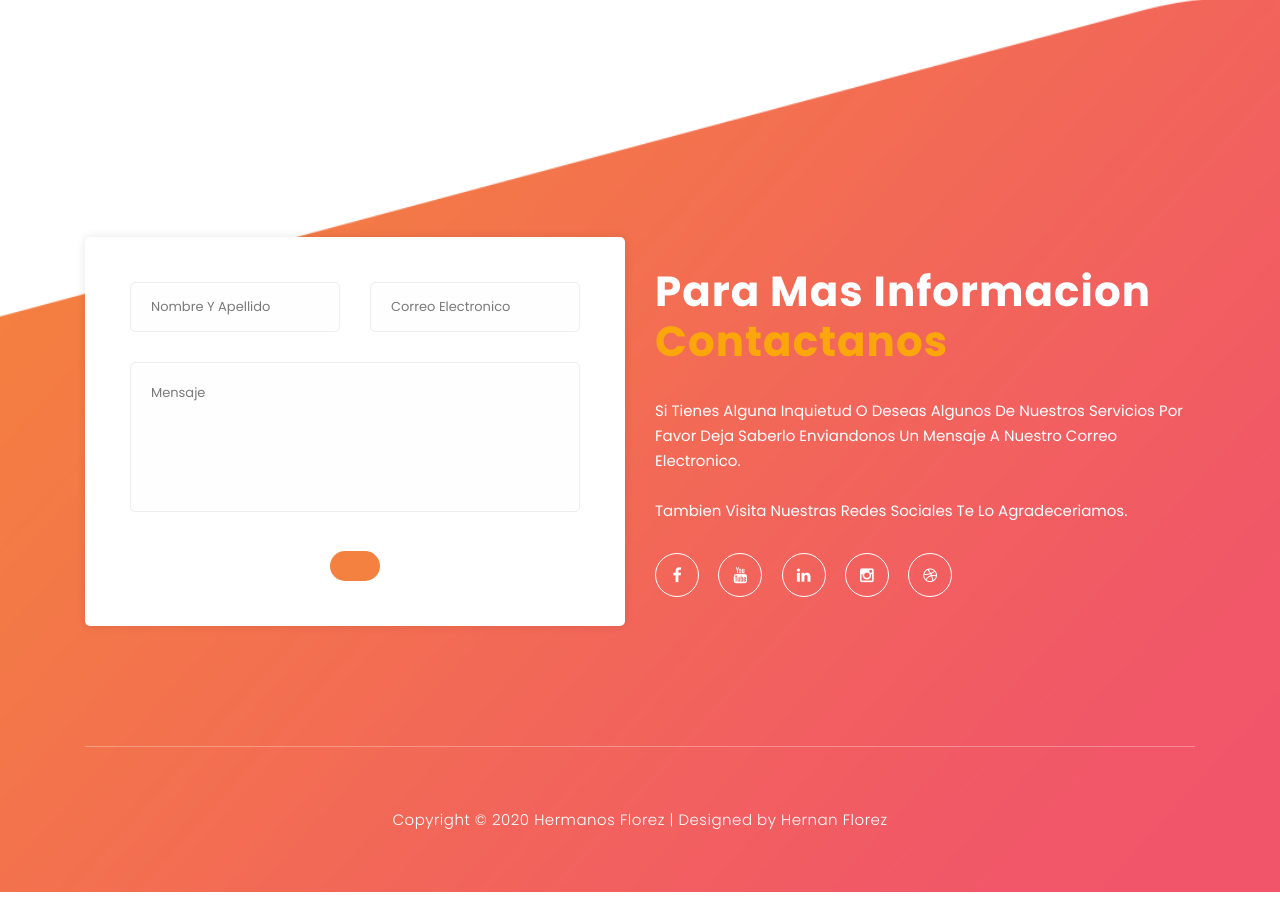
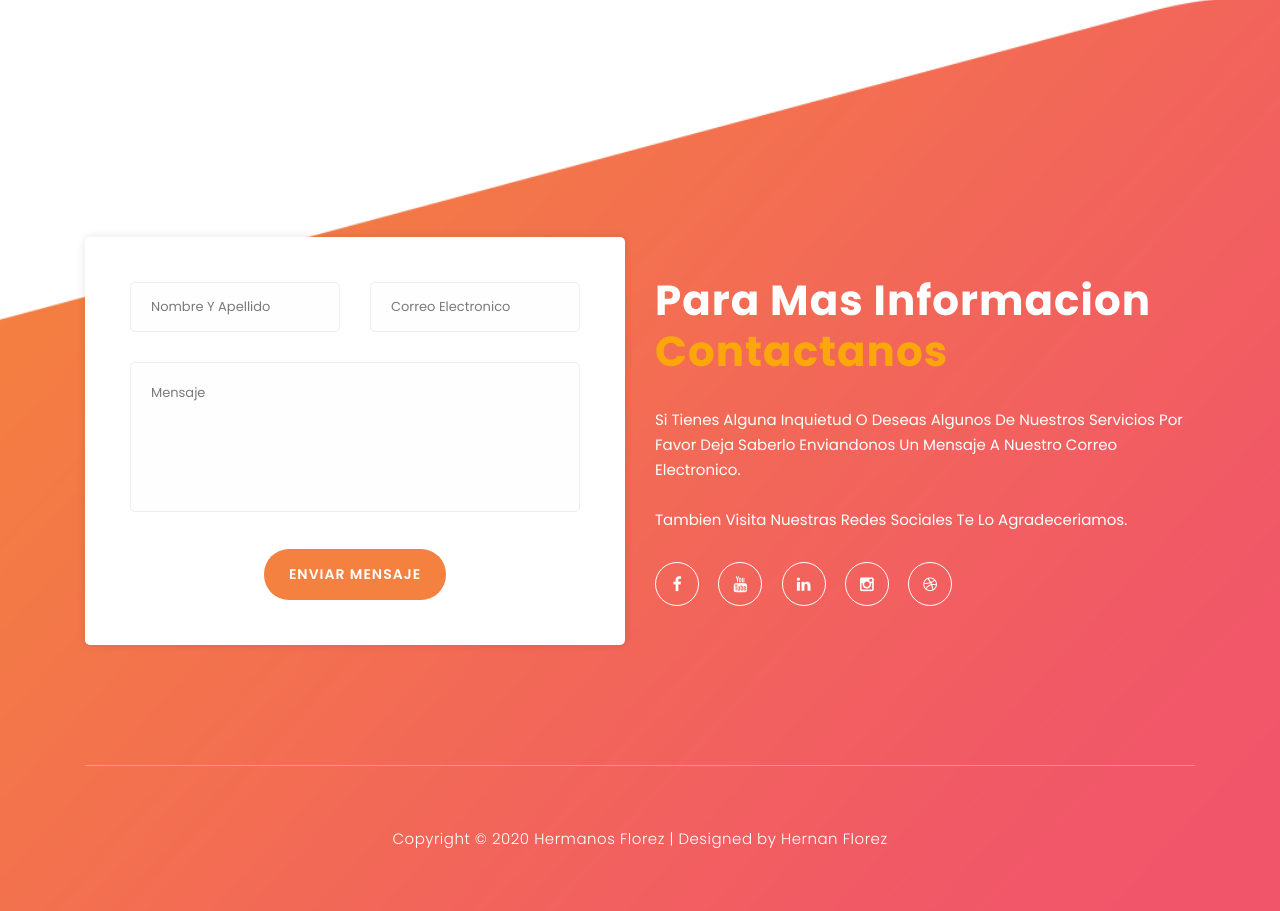
Before and after one commit to tutorialeshyj/hermanosf, a plain HTML site: page index.html in a window 1280 px wide. Shown: the part 3141-4052 px from the top of the page. Drawn offline with Linux system fonts and the light colour scheme.

Commit message:
Update index.html

```diff
--- a/index.html
+++ b/index.html
@@ -315,7 +315,7 @@ https://templatemo.com/tm-540-lava-landing-page
                                     </div>
                                     <div class="col-lg-12">
                                         <fieldset>
-                                            <button type="submit" id="form-submit" class="main-button"><form action="mailto:hermanosflorez5@gmail.com" Enviar Mensaje></button>
+                                            <button type="submit" id="form-submit" class="main-button"><form action="mailto:hermanosflorez5@gmail.com">Enviar Mensaje</button>
                                         </fieldset>
                                     </div>
                                 </div>
```
